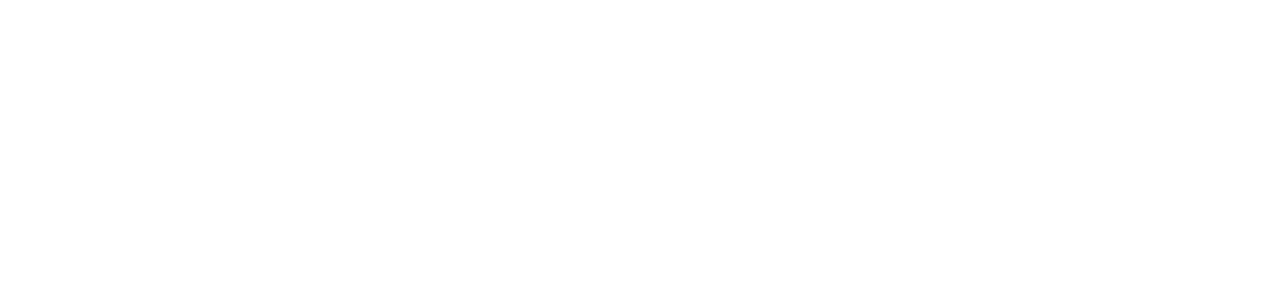
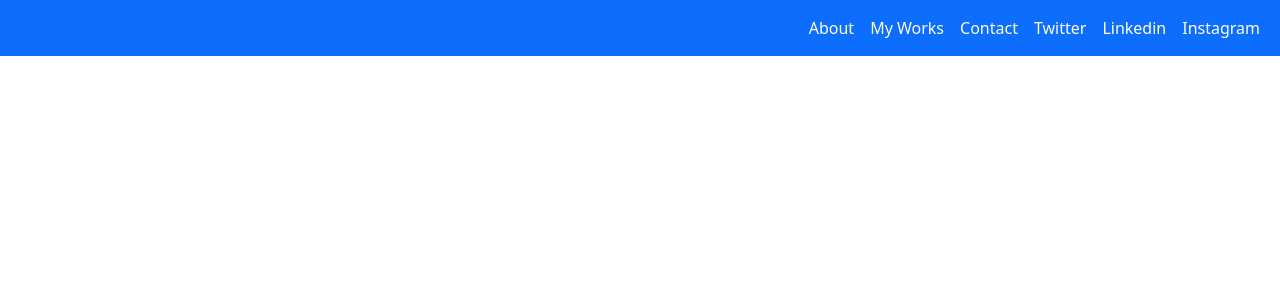
Before and after one commit to furkancak1r/Angular-mfcsite, an Angular app: page / in a window 1280 px wide. Shown: the top 300 px of the page. Built offline with nearby package versions, Linux system fonts and the light colour scheme.

Commit message:
component-decleration

```diff
--- a/src/app/app-routing.module.ts
+++ b/src/app/app-routing.module.ts
@@ -2,7 +2,7 @@
 import { RouterModule, Routes } from '@angular/router';
 import { HeaderComponent } from './components/header/header.component';
 
-const routes: Routes = [{path:"header",component:HeaderComponent}];
+const routes: Routes = [];
 
 @NgModule({
   imports: [RouterModule.forRoot(routes)],
--- a/src/app/app.component.html
+++ b/src/app/app.component.html
@@ -1 +1 @@
-<router-outlet></router-outlet>
+<app-header></app-header>
--- a/src/app/app.component.ts
+++ b/src/app/app.component.ts
@@ -1,5 +1,5 @@
 import { Component } from '@angular/core';
-
+import { HeaderComponent } from './components/header/header.component';
 @Component({
   selector: 'app-root',
   templateUrl: './app.component.html',
--- a/src/app/app.module.ts
+++ b/src/app/app.module.ts
@@ -3,10 +3,12 @@
 
 import { AppRoutingModule } from './app-routing.module';
 import { AppComponent } from './app.component';
+import { HeaderComponent } from './components/header/header.component';
 
 @NgModule({
   declarations: [
-    AppComponent
+    AppComponent,
+    HeaderComponent
   ],
   imports: [
     BrowserModule,
```
